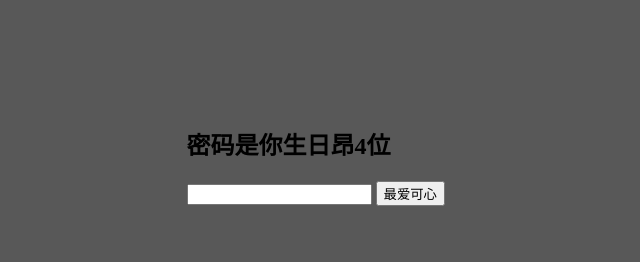
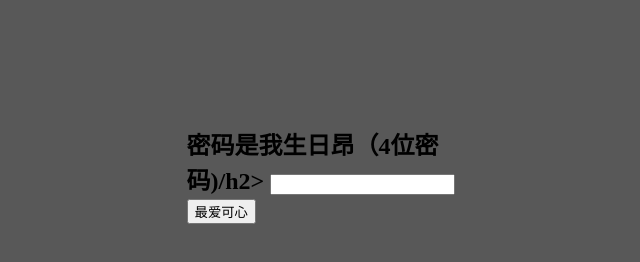
Before and after one commit to dmomb/love.password, a plain HTML site: page index.html in a window 1280 px wide. Shown: the whole page, without its empty margins (327-967 px from the left). Drawn offline with Linux system fonts and the light colour scheme.

Commit message:
Update index.html

```diff
--- a/index.html
+++ b/index.html
@@ -6,7 +6,7 @@
 	<style type="text/css">
 		#dl {
 			width: 300px;
-			height: 500px;
+			height: 800px;
 			margin-top: 10%;
 			margin-left: 40%;
 		}
@@ -15,7 +15,7 @@
 </head>
 <body bgcolor="#585858">
 	<div id="dl">
-		<h2>密码是你生日昂4位</h2>
+		<h2>密码是我生日昂（4位密码)/h2>
         <input type="password" id="password" name="password"/>
         <input name="a" type="submit" value="最爱可心" onclick="checkpassword();"/>
 	</div>
```
